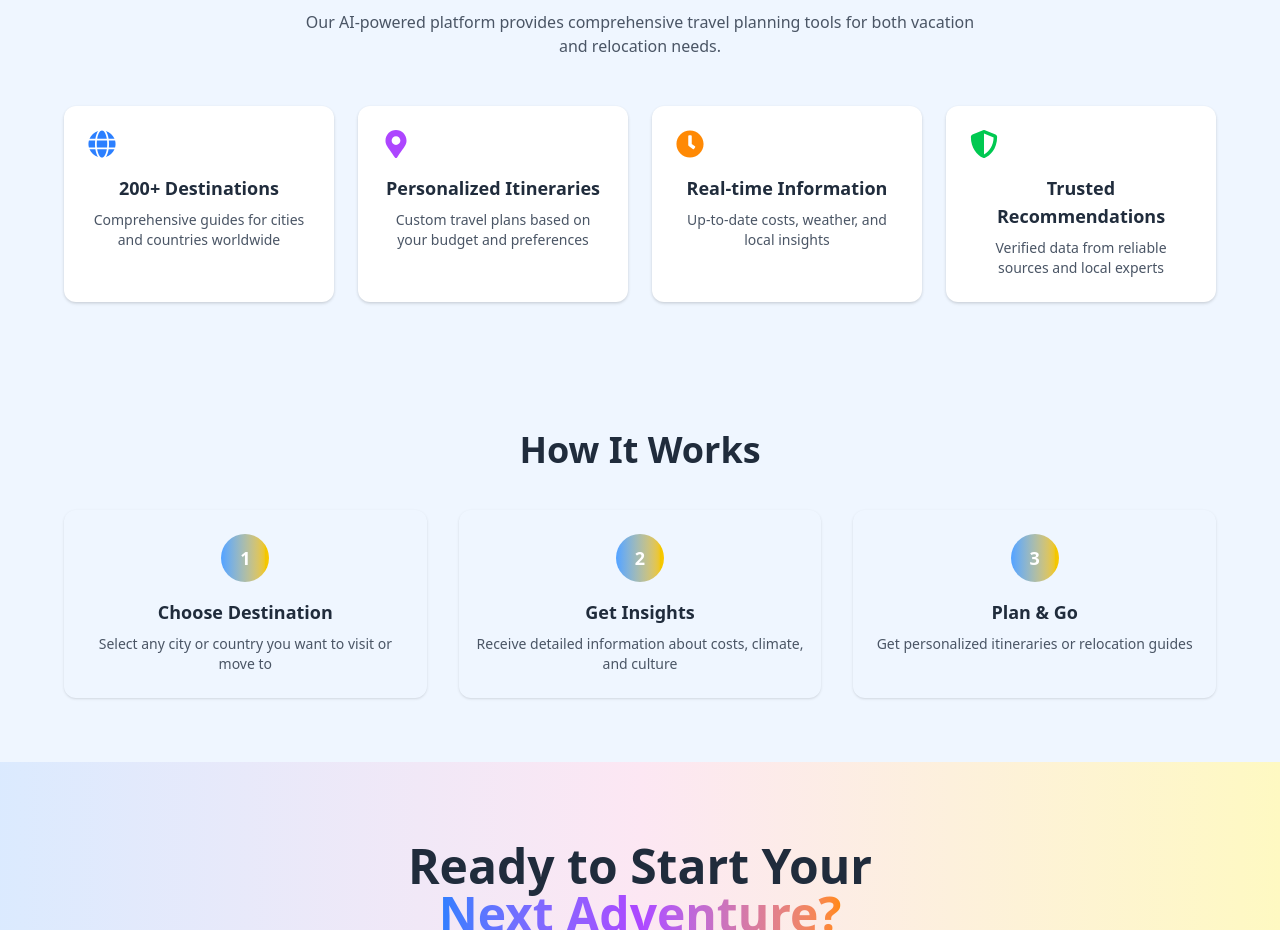
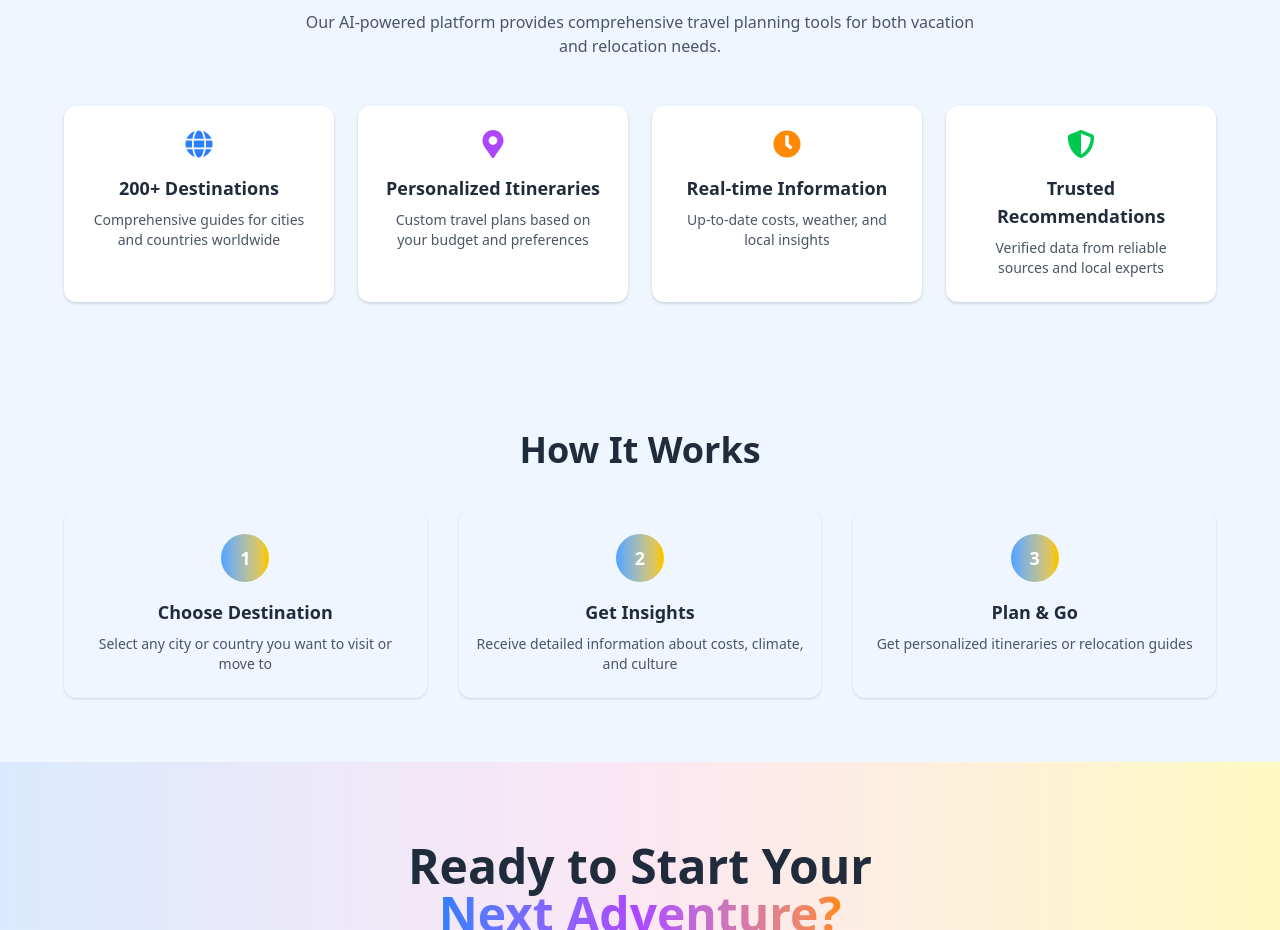
Before and after one commit to ProgramadoresSemPatria/HB02-2025_DISCIPLES-OF-SOHAM-PAREKH, a React (Vite) app in the folder frontend/: page / in a window 1280 px wide. Shown: the part 1020-1950 px from the top of the page. Built offline with nearby package versions, Linux system fonts and the light colour scheme; no server answers.

Commit message:
style: center icon in feature card

```diff
--- a/frontend/src/components/Home/FeatureCard.tsx
+++ b/frontend/src/components/Home/FeatureCard.tsx
@@ -21,7 +21,7 @@ export default function FeatureCard({ icon, title, description }: FeatureCardPro
       transition={{ duration: 1, ease: "easeOut" }}
       className="bg-white p-6 rounded-xl shadow-md hover:shadow-lg transition"
     >
-      <div className="mb-4">{icon}</div>
+      <div className="mb-4 flex justify-center">{icon}</div>
       <h3 className="font-semibold text-lg mb-2">{title}</h3>
       <p className="text-sm text-gray-600">{description}</p>
     </motion.div>
```
